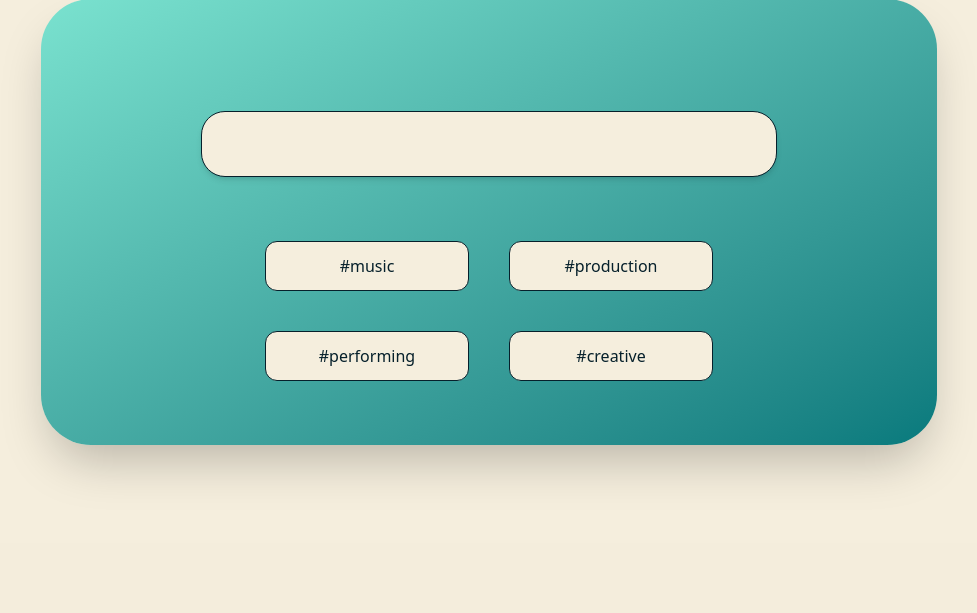
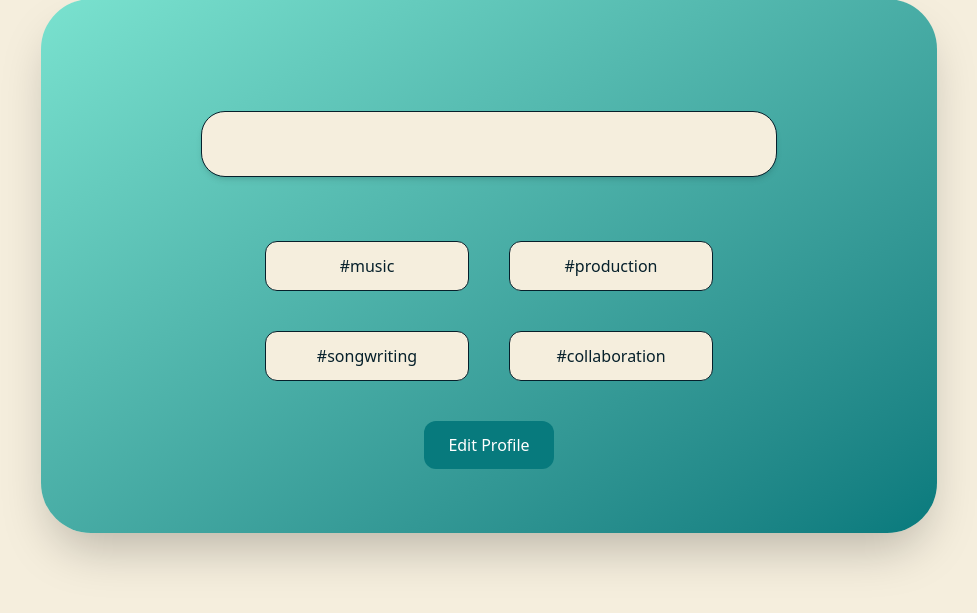
Before and after one commit to Brooklyn-STEAM/10049-Matching-Music-Artists-to-Promote-Intuitive-Collaboration, a Flask app: template templates/profile.html.jinja in a window 1280 px wide. Shown: the part 257-870 px from the top of the page, without its empty margins (151-1128 px from the left). Before the commit the page ends 734 px from the top, so only its background shows below. Run offline with Flask 3, Linux system fonts and the light colour scheme; the template is opened without the code that fills it, so the values that code supplies are empty.

Commit message:
added an edit button

```diff
--- a/templates/profile.html.jinja
+++ b/templates/profile.html.jinja
@@ -89,7 +89,7 @@
                     hover:bg-[#077A7D]
                     hover:text-white
                     transition duration-300">
-          #performing
+          #songwriting
         </div>
 
         <div class="px-6 py-3
@@ -100,9 +100,18 @@
                     hover:bg-[#077A7D]
                     hover:text-white
                     transition duration-300">
-          #creative
+          #collaboration
         </div>
 
+      </div>
+
+      <!-- Edit Profile Button -->
+      <div class="flex justify-center mt-10">
+        <a href="/profile_customization"
+           class="px-6 py-3 rounded-xl bg-[#077A7D] text-white font-medium
+                  hover:bg-[#06202B] transition duration-300">
+          Edit Profile
+        </a>
       </div>
 
     </div>
```
